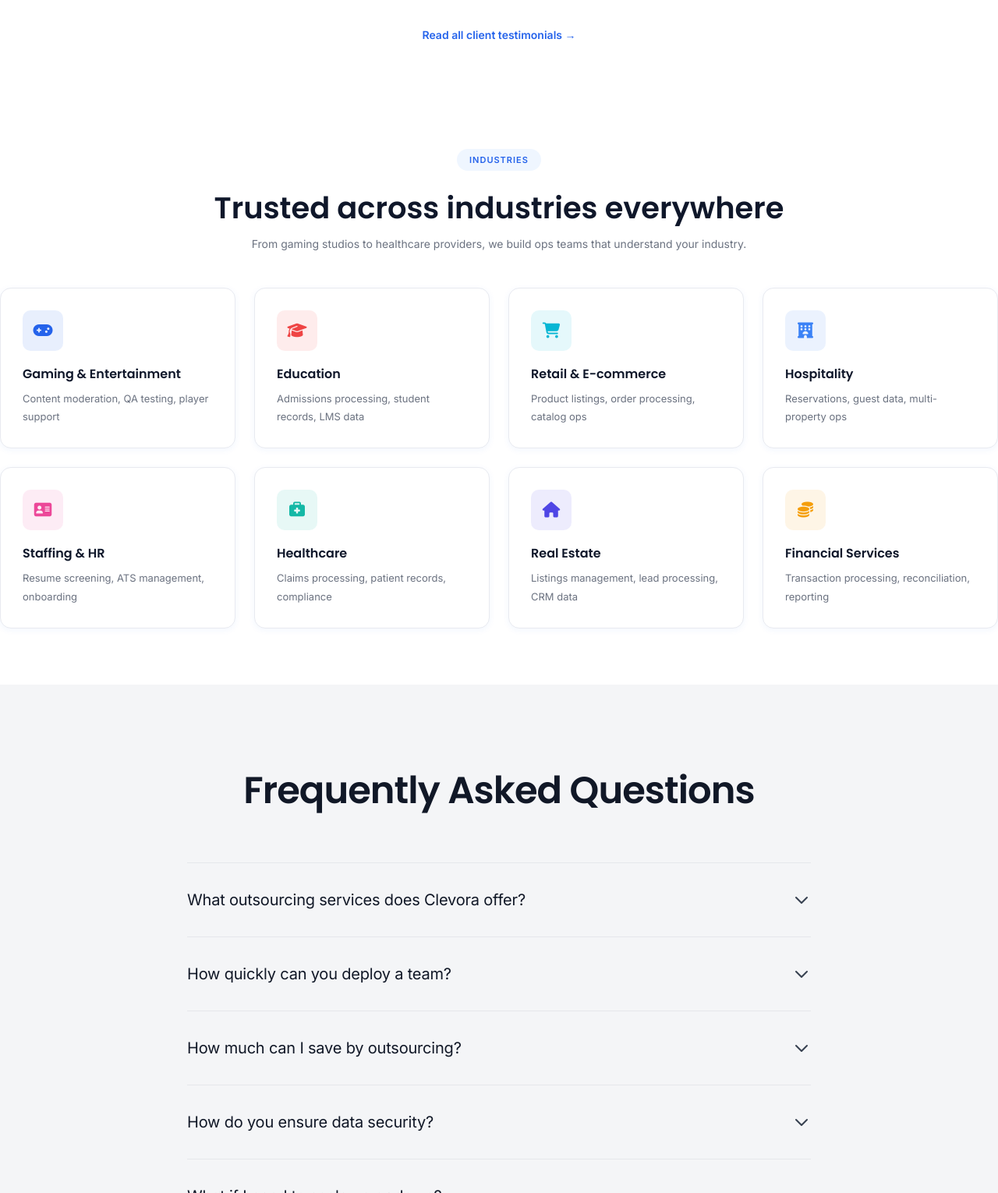
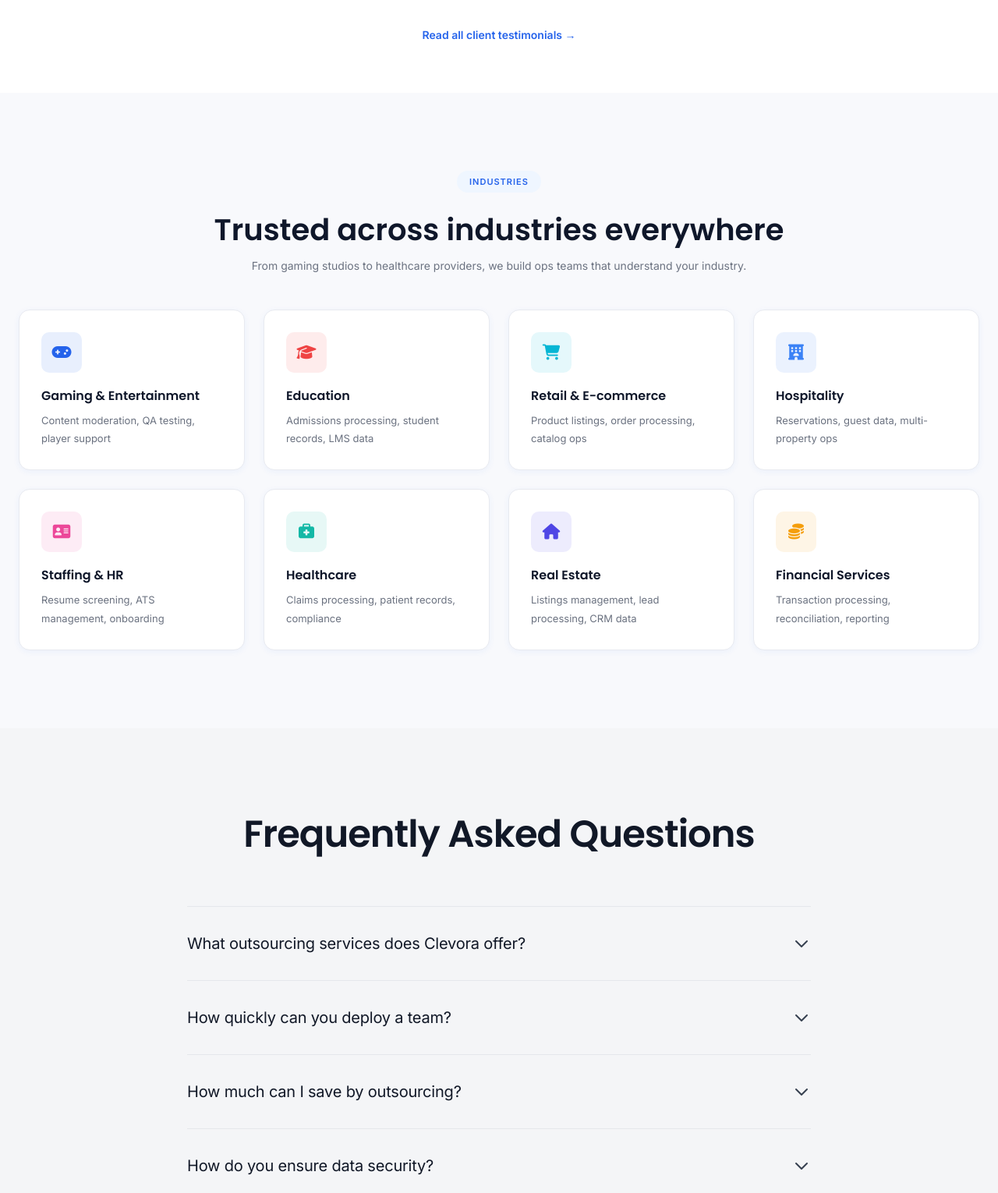
Before and after one commit to manishk-sharma/clevora, a PHP site: page / in a window 1280 px wide. Shown: the part 4970-6500 px from the top of the page at 78% size. Run offline with PHP 8.4, Linux system fonts and the light colour scheme; data comes from the database, SQL or seed files in the repository; some libraries are stand-ins or nearby versions.

Commit message:
Style: Adjust Industries section background and padding for better layout contrast

```diff
--- a/index.php
+++ b/index.php
@@ -503,7 +503,7 @@ $hero_slides = [
 
 
 <!-- ─── INDUSTRIES SECTION ───────────────────────────── -->
-<section class="section" style="background:#fff;">
+<section class="section" style="background:#f8f9fc; padding:100px 24px;">
   <div class="container">
     <div class="section-head">
       <span style="display:inline-block; background:#eff6ff; color:#2563eb;
```
